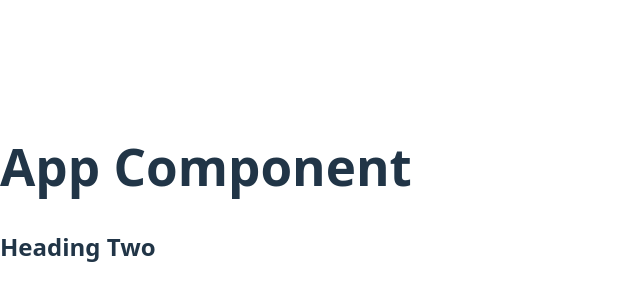
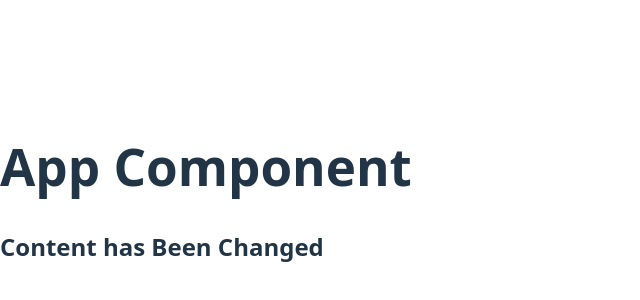
Before and after one commit to livetechINDIA2025/demoReact, a React (Vite) app: page / in a window 1280 px wide. Shown: the part 206-506 px from the top of the page, without its empty margins (0-640 px from the left). Built offline with nearby package versions, Linux system fonts and the light colour scheme.

Commit message:
changed h2

```diff
--- a/src/App.jsx
+++ b/src/App.jsx
@@ -2,7 +2,7 @@ export default function App() {
   return (
     <>
       <h1>App Component</h1>
-      <h2>Heading Two</h2>
+      <h2>Content has Been Changed</h2>
     </>
   )
 }
```
